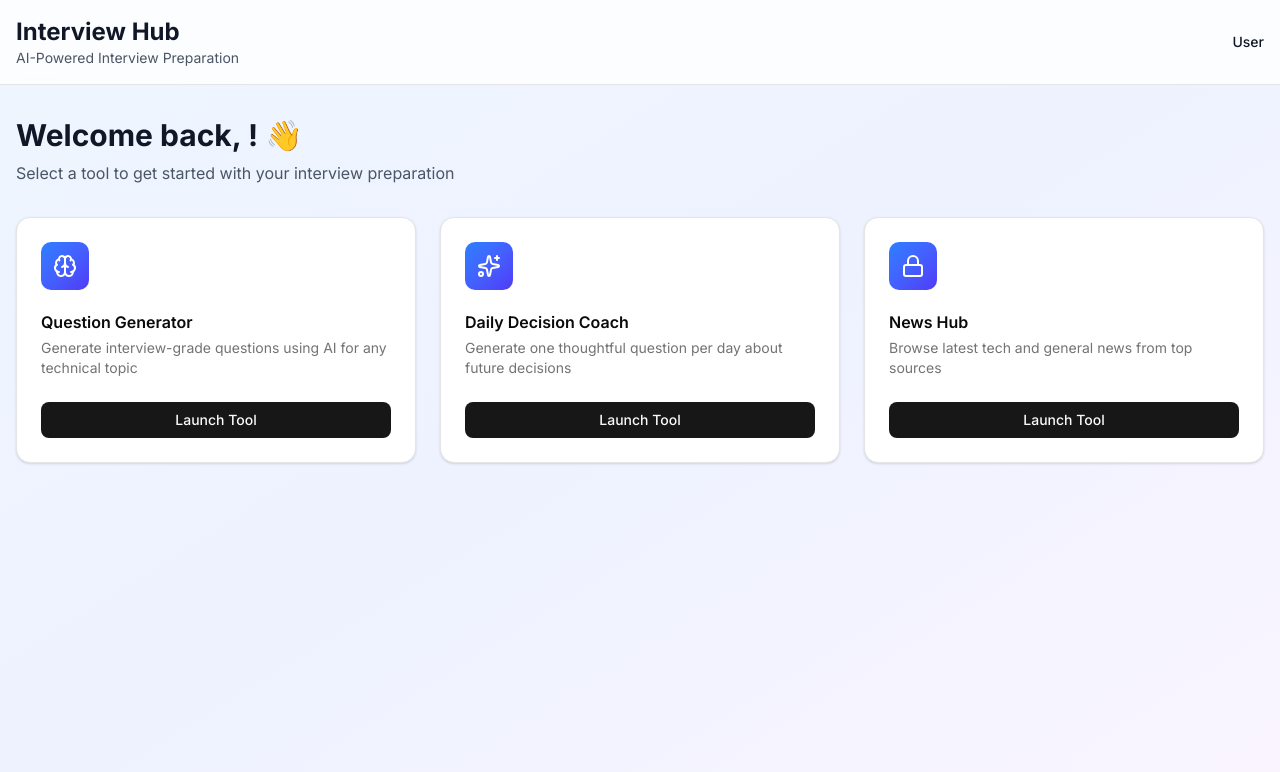
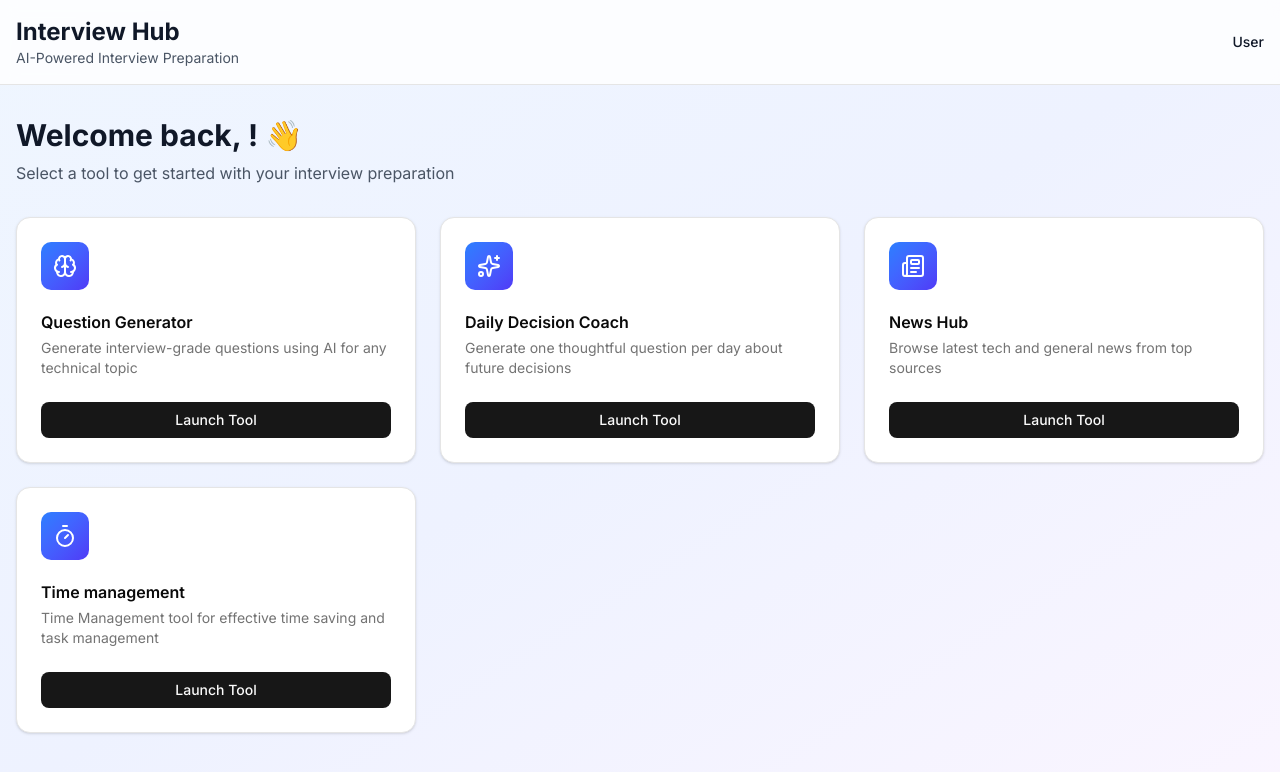
Before and after one commit to aayush598/TeamEsper, a Next.js app in the folder personal-ai/: page /dashboard in a window 1280 px wide. Shown: the top 772 px of the page. Built offline with nearby package versions, Linux system fonts and the light colour scheme; no server answers.

Commit message:
Update : time management tool added to dashboard

```diff
--- a/personal-ai/app/dashboard/page.tsx
+++ b/personal-ai/app/dashboard/page.tsx
@@ -10,7 +10,8 @@ import {
   CardTitle,
 } from "@/components/ui/card";
 import { Button } from "@/components/ui/button";
-import { Brain, Lock, Sparkles } from "lucide-react";
+import { Brain, Sparkles, Timer} from "lucide-react";
+import { Newspaper } from "lucide-react";
 
 export default function Dashboard() {
   const router = useRouter();
@@ -46,9 +47,17 @@ export default function Dashboard() {
       id: "news",
       title: "News Hub",
       description: "Browse latest tech and general news from top sources",
-      icon: Lock,
+      icon: Newspaper,
       available: true,
       route: "/tools/news",
+    },
+    {
+      id: "time-management",
+      title: "Time management",
+      description: "Time Management tool for effective time saving and task management",
+      icon: Timer,
+      available: true,
+      route: "/tools/time-management",
     },
   ];
 
```
